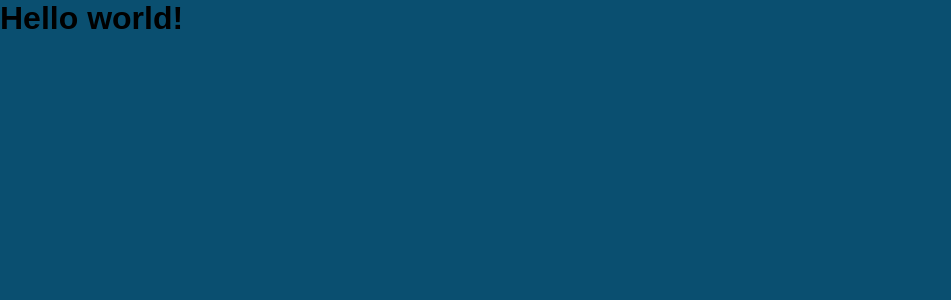
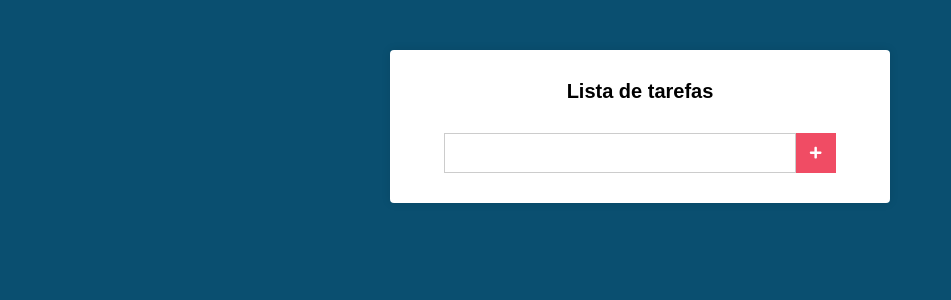
Before and after one commit to diegoricardosouza/listaTarefasReact, a React (Create React App) app: page / in a window 1280 px wide. Shown: the top 300 px of the page, without its empty margins (0-951 px from the left). Built offline with nearby package versions, Linux system fonts and the light colour scheme.

Commit message:
stylizing form

```diff
--- a/package.json
+++ b/package.json
@@ -8,6 +8,7 @@
     "@testing-library/user-event": "^12.1.10",
     "react": "^17.0.1",
     "react-dom": "^17.0.1",
+    "react-icons": "^3.11.0",
     "react-scripts": "4.0.0",
     "web-vitals": "^0.2.4"
   },
--- a/src/App.js
+++ b/src/App.js
@@ -1,6 +1,8 @@
 import React from 'react';
+import Main from './components/Main';
+
 import './App.css';
 
 export default function App() {
-  return <h1>Hello world!</h1>;
+  return <Main />;
 }
--- /dev/null
+++ b/src/components/Main.css
@@ -0,0 +1,39 @@
+.main {
+    background: #FFF;
+    padding: 30px;
+    margin: 50px auto;
+    max-width: 500px;
+    border-radius: 4px;
+    box-shadow: 0 0 10px rgba(0,0,0,.1);
+}
+
+.main h1 {
+    font-size: 20px;
+    text-align: center;
+}
+
+.form {
+    margin-top: 30px;
+    display: flex;
+    align-items: center;
+    justify-content: center;
+}
+
+.form input[type="text"] {
+    height: 40px;
+    padding: 0 20px;
+    font-size: 20px;
+    border: 1px solid #ccc;
+    min-width: 80%;
+}
+
+.form button[type="submit"] {
+    border: none;
+    height: 40px;
+    width: 40px;
+    background: #f04c64;
+    color: #FFF;
+    display: flex;
+    align-items: center;
+    justify-content: center;
+}
--- /dev/null
+++ b/src/components/Main.js
@@ -0,0 +1,35 @@
+import React, { Component } from 'react';
+
+// Form
+import { FaPlus } from 'react-icons/fa';
+
+import './Main.css';
+
+export default class Main extends Component {
+    state = {
+      novaTarefa: '',
+    };
+
+    handleChange = (e) => {
+      this.setState({
+        novaTarefa: e.target.value,
+      });
+    }
+
+    render() {
+      const { novaTarefa } = this.state;
+
+      return (
+        <div className="main">
+          <h1>Lista de tarefas</h1>
+
+          <form action="#" className="form">
+            <input onChange={this.handleChange} type="text" value={novaTarefa} />
+            <button type="submit">
+              <FaPlus />
+            </button>
+          </form>
+        </div>
+      );
+    }
+}
```
Also changed, not shown: .eslintrc.js, 1 other file (tests, documents, lock files or other folders).
